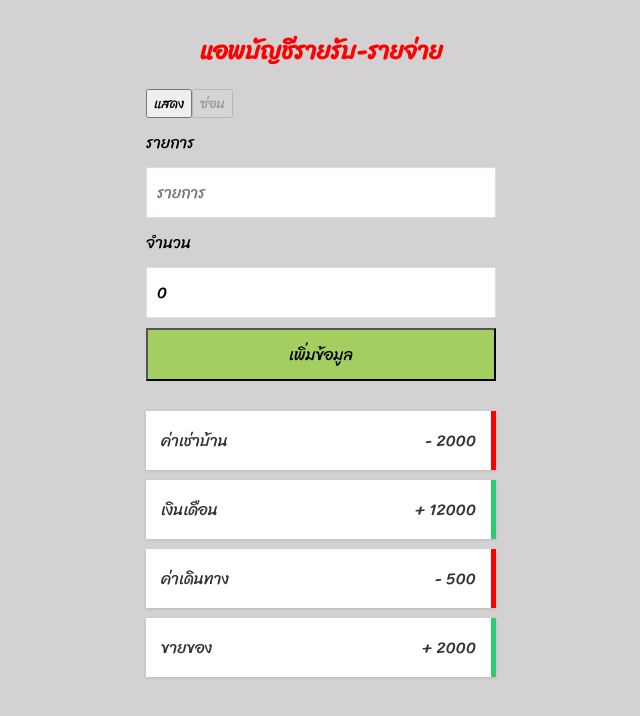
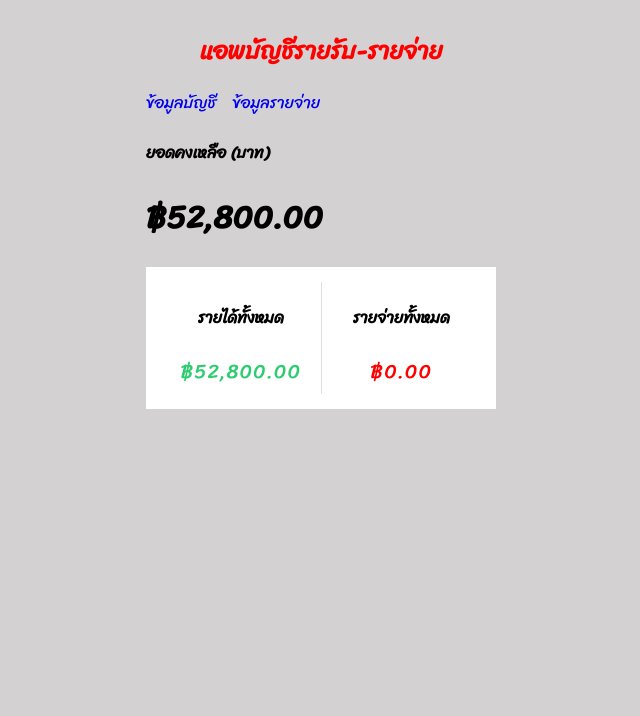
Before and after one commit to patjanawat/react-basic, a React (Create React App) app in the folder app/: page / in a window 1280 px wide. Shown: the top 716 px of the page, without its empty margins (319-959 px from the left). Built offline with nearby package versions, Linux system fonts and the light colour scheme.

Commit message:
String format

```diff
--- a/app/package.json
+++ b/app/package.json
@@ -9,6 +9,7 @@
     "prop-types": "^15.8.1",
     "react": "^17.0.2",
     "react-dom": "^17.0.2",
+    "react-router-dom": "^5.2.0",
     "react-scripts": "5.0.0",
     "uuid": "^8.3.2",
     "web-vitals": "^2.1.4"
--- a/app/src/App.css
+++ b/app/src/App.css
@@ -19,3 +19,22 @@ body{
   margin:30px auto;
   width: 350px;
 }
+
+.horizontal-menu{
+  list-style-type: none;
+  margin: 0;
+  padding: 0;
+  overflow: hidden;
+}
+
+.horizontal-menu li{
+  display: inline-block;
+}
+
+.horizontal-menu a {
+  text-decoration: none;
+}
+
+.horizontal-menu a:first-of-type{
+  padding-right: 16px;
+}
--- a/app/src/App.js
+++ b/app/src/App.js
@@ -1,35 +1,28 @@
 import Transaction from "./components/Transaction";
 import "./App.css";
 import FormComponent from "./components/FormComponent";
-import { useEffect, useReducer, useState } from "react";
+import { useEffect, useState } from "react";
 import DataContext from "./data/dataContext";
 import ReportComponent from "./components/ReportComponent";
-import Item from "./components/Item";
+import { BrowserRouter as Router,Switch,Route,Link } from "react-router-dom";
 
 const App = () => {
-  //     const Initialdata = [
-  //     {id:uuidv4(),title:"ค่ารักษา",amount:2000},
-  //     {id:uuidv4(),title:"เงินเดือน",amount:50000},
-  //     // {id:uuidv4(),title:"ค่าเดินทาง",amount:5000},
-  //     // {id:uuidv4(),title:"ค่าพยาบาล",amount:1000},
-  //     // {title:800,amount:"ค่าขนส่ง"}, //Check proptype
-  //     // {title:"ค่าขนส่ง"}, //Check proptype
-  //     {id: uuidv4(),title:"ค่าขนส่ง",amount:800}
-
-  // ]
+  const Initialdata = [
+    { id: 1, title: "ค่ารักษา", amount: 2000 },
+    { id: 2, title: "เงินเดือน", amount: 50000 },
+    { id: 3, title: "ค่าขนส่ง", amount: 800 },
+  ];
 
   const initState = [
-    {id:1, title:'ค่าเช่าบ้าน',amount:-2000},
-    {id:2, title:'เงินเดือน',amount:12000},
-    {id:3, title:'ค่าเดินทาง',amount:-500},
-    {id:4, title:'ขายของ',amount:+2000},
-  ]
+    { id: 1, title: "ค่าเช่าบ้าน", amount: -2000 },
+    { id: 2, title: "เงินเดือน", amount: 12000 },
+    { id: 3, title: "ค่าเดินทาง", amount: -500 },
+    { id: 4, title: "ขายของ", amount: +2000 },
+  ];
 
-  const [items, setItems] = useState(initState);
-  const [reportIncome,setReportIncome] = useState(0)
-  const [reportExpense,setReportExpense] = useState(0)
-  const [showReport,setShowReport] = useState(false)
-  const [showReportButton,setShowReportButton] = useState(true)
+  const [items, setItems] = useState(Initialdata);
+  const [reportIncome, setReportIncome] = useState(0);
+  const [reportExpense, setReportExpense] = useState(0);
 
   const onAddNewItem = (newItem) => {
     setItems((prev) => {
@@ -37,34 +30,25 @@ const App = () => {
     });
   };
 
-  useEffect(()=>{
-    const amounts = items.map(items=>items.amount)
-    const income = amounts.filter(e=>e > 0).reduce((total,element)=>total +=element,0)
-    const expense = -1 * (amounts.filter(e=>e < 0).reduce((total,element)=>total+=element,0))
+  useEffect(() => {
+    const amounts = items.map((items) => items.amount);
+    const income = amounts
+      .filter((e) => e > 0)
+      .reduce((total, element) => (total += element), 0);
+    const expense =
+      -1 *
+      amounts
+        .filter((e) => e < 0)
+        .reduce((total, element) => (total += element), 0);
 
-    setReportIncome(income)
-    setReportExpense(expense)
-  },[items,reportIncome,reportExpense])
+    setReportIncome((income).toFixed(2))
+    setReportExpense((expense).toFixed(2))
+  }, [items, reportIncome, reportExpense])
 
-  const reducer = (state,action)=>{
-    switch (action.type) {
-      case "SHOW":{
-        setShowReportButton(false)
-        return setShowReport(true)
-      }
-      case "HIDE": {
-        setShowReportButton(true)
-        return setShowReport(false)
-      }
-    }
-  }
+  Number.prototype.format = function(){
+    return this.toString().replace(/(\d)(?=(\d{3})+(?!\d))/g, "$1,");
+ }
 
-  const [result,dispatch]= useReducer(reducer,showReport)
-
-
-  useEffect(()=>{
-    const isShow =showReportButton
-  },[showReportButton])
   return (
     <DataContext.Provider
       value={{
@@ -76,11 +60,29 @@ const App = () => {
         <h1 style={{ color: "red", textAlign: "center", fontSize: "1.5em" }}>
           แอพบัญชีรายรับ-รายจ่าย
         </h1>
-        <button onClick={()=>dispatch({type:"SHOW"})} disabled={!showReportButton} >แสดง</button>
-        <button onClick={()=>dispatch({type:"HIDE"})} disabled={showReportButton}>ซ่อน</button>
-        {showReport && <ReportComponent />}
-        <FormComponent onAddItem={onAddNewItem} />
-        <Transaction items={items} />
+        <Router>
+          <div>
+            <ul className="horizontal-menu">
+              <li>
+                <Link to="/">ข้อมูลบัญชี</Link>
+              </li>
+              <li>
+                <Link to="/insert">ข้อมูลรายจ่าย</Link>
+              </li>
+            </ul>
+            <Switch>
+              <Route path="/" exact>
+                <ReportComponent />
+              </Route>
+              <Route path="/insert">
+                <FormComponent onAddItem={onAddNewItem} />
+                <Transaction items={items} />
+              </Route>
+            </Switch>
+            {/* <Route Link="/" component={ReportComponent}/> */}
+          </div>
+        </Router>
+
       </div>
     </DataContext.Provider>
   );
--- a/app/src/components/Item.js
+++ b/app/src/components/Item.js
@@ -6,12 +6,16 @@ const Item = (props) => {
   const statusClass = amount < 0 ? "expense" : "income";
   const symbol = amount < 0 ? "-" : "+";
 
+  const formatNumber=(number)=>{
+    return number.toString().replace(/(\d)(?=(\d{3})+(?!\d))/g, "$1,");
+    }
+
   return (
     <div>
       <li className={statusClass}>
         {title}{" "}
         <span>
-          {symbol} {Math.abs(amount)}
+          {symbol} {formatNumber(Math.abs(amount).toFixed(2))}
         </span>
       </li>
     </div>
--- a/app/src/components/ReportComponent.js
+++ b/app/src/components/ReportComponent.js
@@ -4,18 +4,21 @@ import './ReportComponent.css'
 
 const ReportComponent =()=>{
     const {income,expense} = useContext(DataContext)
+    const formatNumber=(number)=>{
+        return number.toString().replace(/(\d)(?=(\d{3})+(?!\d))/g, "$1,");
+    }
     return(
         <div>
            <h4>ยอดคงเหลือ (บาท)</h4>
-           <h1>฿{income-expense}</h1>
+           <h1>฿{formatNumber((income-expense).toFixed(2))}</h1>
            <div className="report-container">
                 <div>
                     <h4>รายได้ทั้งหมด</h4>
-                    <p className="report plus">฿{income}</p>
+                    <p className="report plus">฿{formatNumber(income)}</p>
                 </div>
                 <div>
                     <h4>รายจ่ายทั้งหมด</h4>
-                    <p className="report minus">฿{expense}</p>
+                    <p className="report minus">฿{formatNumber(expense)}</p>
                 </div>
            </div>
         </div>
```
Also changed, not shown: 2 other files (tests, documents, lock files or other folders).
